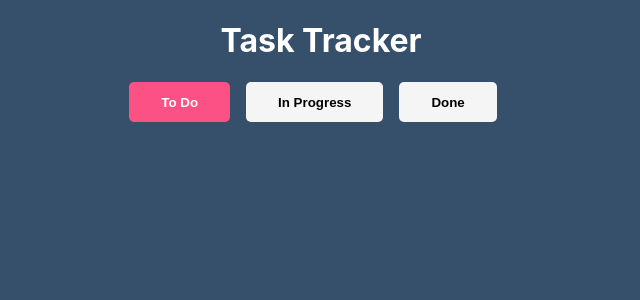
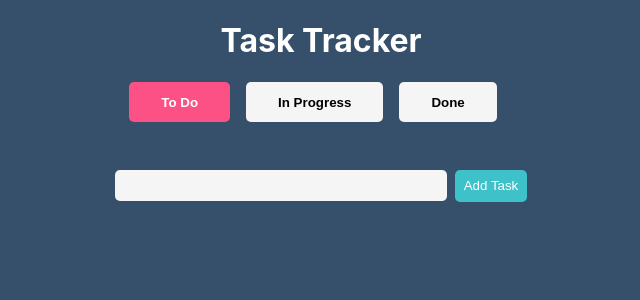
Before and after one commit to IvanKolominskiy/task-tracker, a React (Vite) app: page / in a window 1280 px wide. Shown: the top 300 px of the page, without its empty margins (319-959 px from the left). Built offline with nearby package versions, Linux system fonts and the light colour scheme.

Commit message:
Task addition has been adedd

```diff
--- a/package.json
+++ b/package.json
@@ -11,7 +11,8 @@
   },
   "dependencies": {
     "react": "^18.2.0",
-    "react-dom": "^18.2.0"
+    "react-dom": "^18.2.0",
+    "uuid": "^9.0.1"
   },
   "devDependencies": {
     "@types/react": "^18.2.56",
--- a/src/App.jsx
+++ b/src/App.jsx
@@ -1,17 +1,34 @@
 import { useState } from "react";
 import "./App.css";
 import CategorySelectionSection from "./components/Section/CategorySelectionSection";
+import InputForm from "./components/Form/InputForm";
+import { v4 } from "uuid";
 
 function App() {
   const [category, setCategory] = useState("toDo");
+  const [tasks, setTasks] = useState([]);
+
+  function handleChange(category) {
+    setCategory(category);
+
+    setTasks(JSON.parse(localStorage.getItem(category)) || []);
+  }
+
+  function addTask(value) {
+    const newTasks = [{ id: v4(), content: value }, ...tasks];
+
+    localStorage.setItem(category, JSON.stringify(newTasks));
+    setTasks(newTasks);
+  }
 
   return (
     <>
       <h1>Task Tracker</h1>
       <CategorySelectionSection
         active={category}
-        onChange={(current) => setCategory(current)}
+        onChange={(current) => handleChange(current)}
       ></CategorySelectionSection>
+      <InputForm addTask={(task) => addTask(task)}></InputForm>
     </>
   );
 }
--- /dev/null
+++ b/src/components/Form/InputForm.jsx
@@ -0,0 +1,30 @@
+import React, { useState } from "react";
+import classes from "./InputForm.module.css";
+
+export default function InputForm({ addTask }) {
+  const [value, setValue] = useState("");
+
+  function handleSubmit(e) {
+    e.preventDefault();
+
+    if (value) {
+      addTask(value);
+
+      setValue("");
+    }
+  }
+
+  return (
+    <form onSubmit={handleSubmit} className={classes.inputForm}>
+      <input
+        type="text"
+        value={value}
+        onChange={(e) => setValue(e.target.value)}
+        className={classes.formInput}
+      />
+      <button type="submit" className={classes.submitFormButton}>
+        Add Task
+      </button>
+    </form>
+  );
+}
--- /dev/null
+++ b/src/components/Form/InputForm.module.css
@@ -0,0 +1,25 @@
+.inputForm {
+  width: 100%;
+  margin-bottom: 1rem;
+}
+
+.formInput {
+  border: none;
+  background: #f5f5f5;
+  padding: 0.5rem 1rem;
+  margin-top: 3rem;
+  margin-bottom: 3rem;
+  width: 300px;
+  color: #000;
+  border-radius: 5px;
+}
+
+.submitFormButton {
+  background: #3fc1c9;
+  color: #fff;
+  border: none;
+  padding: 0.55rem;
+  cursor: pointer;
+  border-radius: 5px;
+  margin-left: 0.5rem;
+}
```
Also changed, not shown: 1 other file (tests, documents, lock files or other folders).
